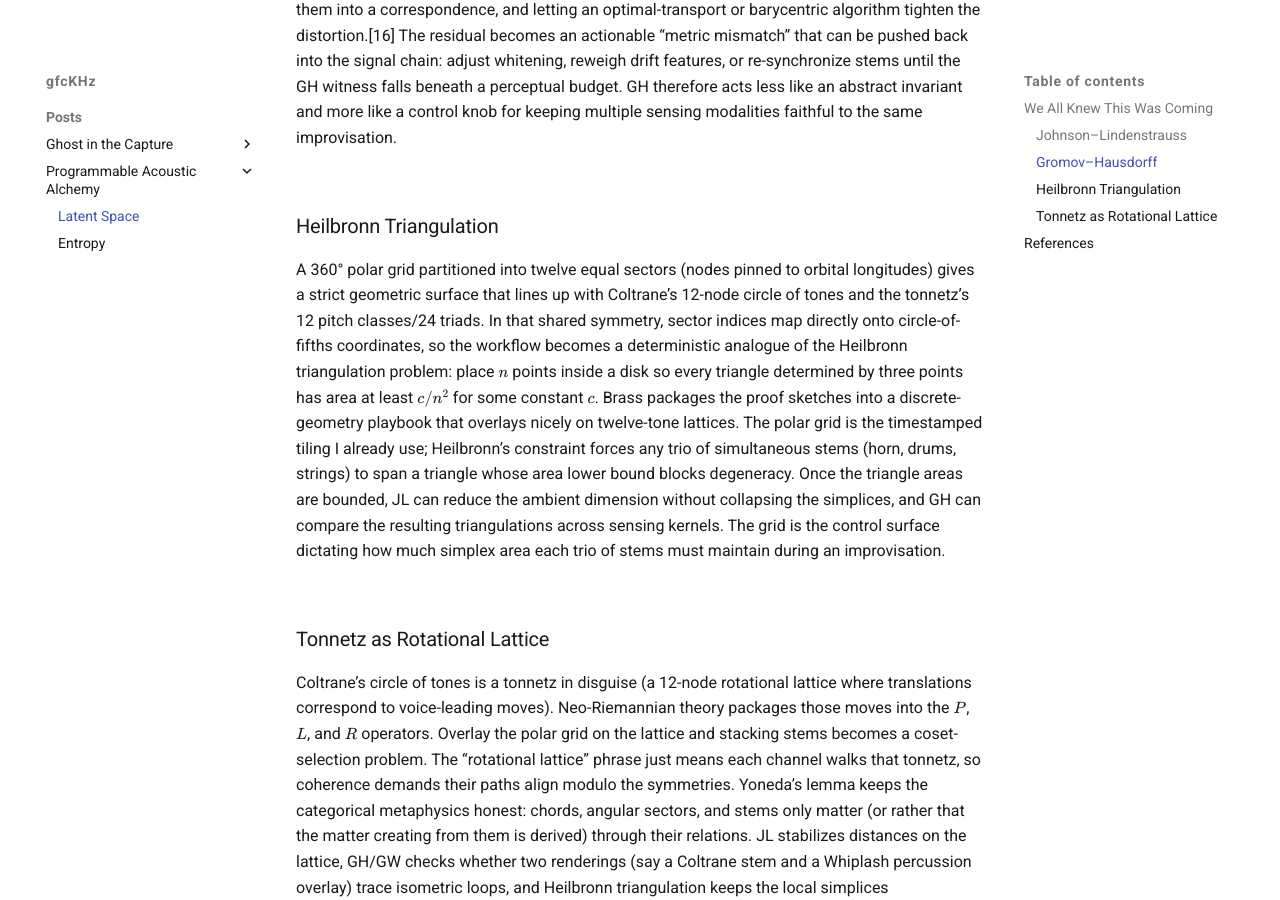
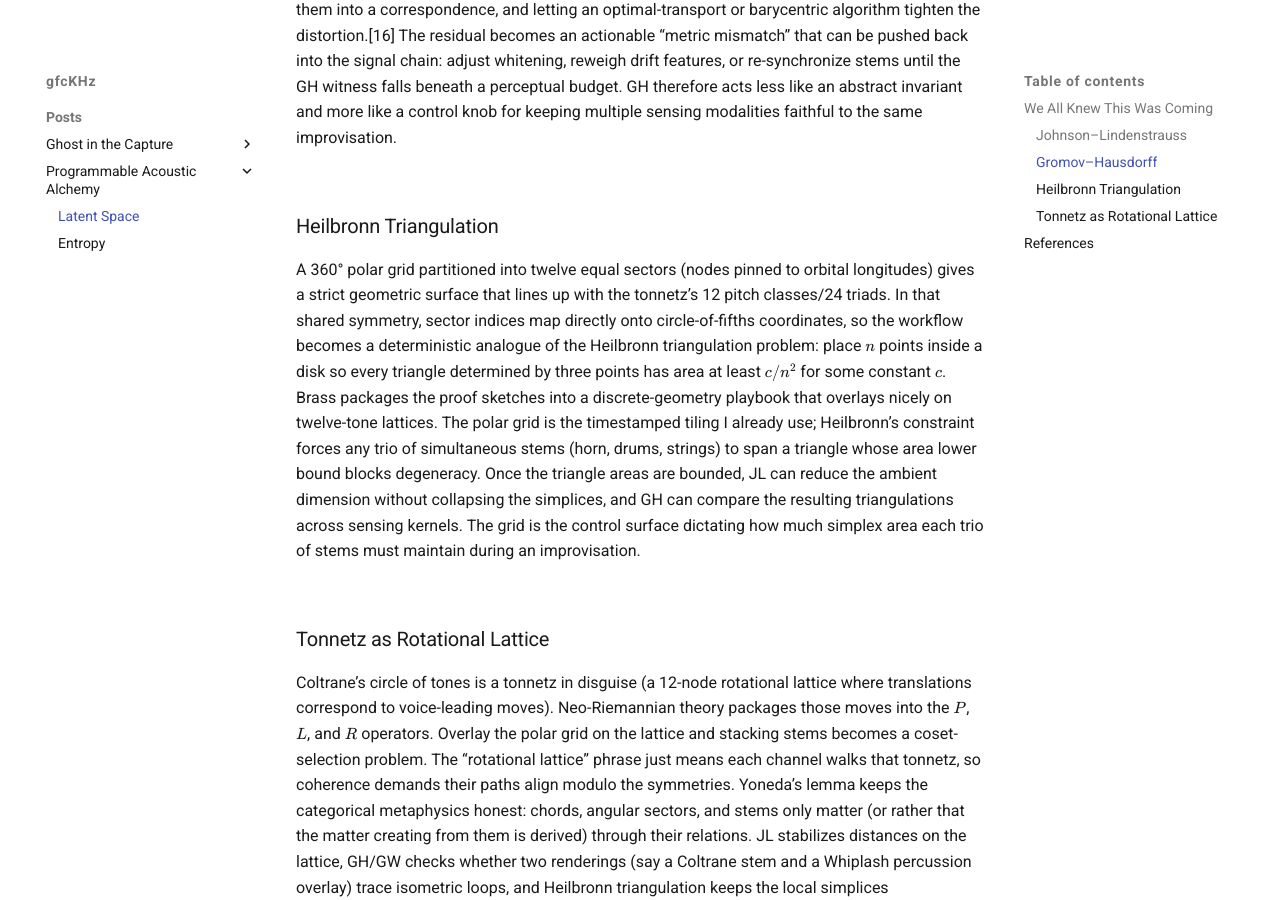
Before and after one commit to gfcKHz/gfcKHz.github.io, an MkDocs documentation site: the page built from docs/posts/space.md, in a window 1280 px wide and 900 px high, scrolled down 2316 px. Built offline with MkDocs 1.6.1 and Material for MkDocs 9.7.7, drawn with Linux system fonts in a browser that asks for light colours; some web fonts are replaced.

Commit message:
Rewording

```diff
--- a/docs/posts/space.md
+++ b/docs/posts/space.md
@@ -49,7 +49,7 @@ Practically, you build the bridge by sampling anchor phrases or phase-aligned do
 
 ### Heilbronn Triangulation
 
-A 360° polar grid partitioned into twelve equal sectors (nodes pinned to orbital longitudes) gives a strict geometric surface that lines up with Coltrane’s 12-node circle of tones and the tonnetz’s 12 pitch classes/24 triads. In that shared symmetry, sector indices map directly onto circle-of-fifths coordinates, so the workflow becomes a deterministic analogue of the Heilbronn triangulation problem: place $n$ points inside a disk so every triangle determined by three points has area at least $c/n^2$ for some constant $c$. Brass packages the proof sketches into a discrete-geometry playbook that overlays nicely on twelve-tone lattices. The polar grid is the timestamped tiling I already use; Heilbronn’s constraint forces any trio of simultaneous stems (horn, drums, strings) to span a triangle whose area lower bound blocks degeneracy. Once the triangle areas are bounded, JL can reduce the ambient dimension without collapsing the simplices, and GH can compare the resulting triangulations across sensing kernels. The grid is the control surface dictating how much simplex area each trio of stems must maintain during an improvisation.
+A 360° polar grid partitioned into twelve equal sectors (nodes pinned to orbital longitudes) gives a strict geometric surface that lines up with the tonnetz’s 12 pitch classes/24 triads. In that shared symmetry, sector indices map directly onto circle-of-fifths coordinates, so the workflow becomes a deterministic analogue of the Heilbronn triangulation problem: place $n$ points inside a disk so every triangle determined by three points has area at least $c/n^2$ for some constant $c$. Brass packages the proof sketches into a discrete-geometry playbook that overlays nicely on twelve-tone lattices. The polar grid is the timestamped tiling I already use; Heilbronn’s constraint forces any trio of simultaneous stems (horn, drums, strings) to span a triangle whose area lower bound blocks degeneracy. Once the triangle areas are bounded, JL can reduce the ambient dimension without collapsing the simplices, and GH can compare the resulting triangulations across sensing kernels. The grid is the control surface dictating how much simplex area each trio of stems must maintain during an improvisation.
 
 ### Tonnetz as Rotational Lattice
 
```
